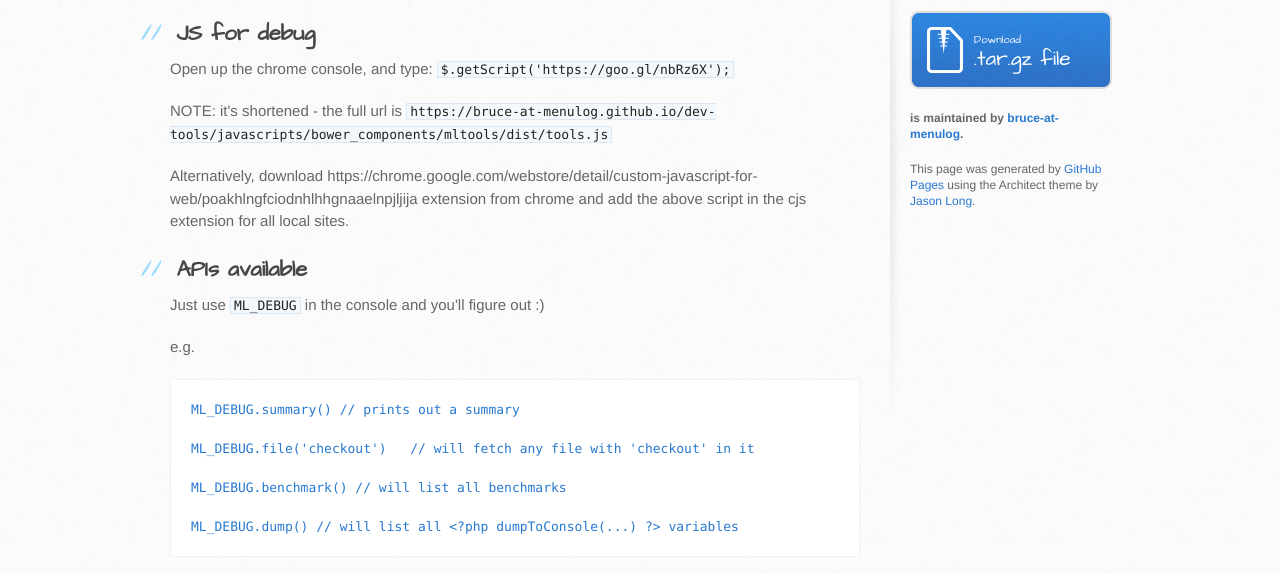
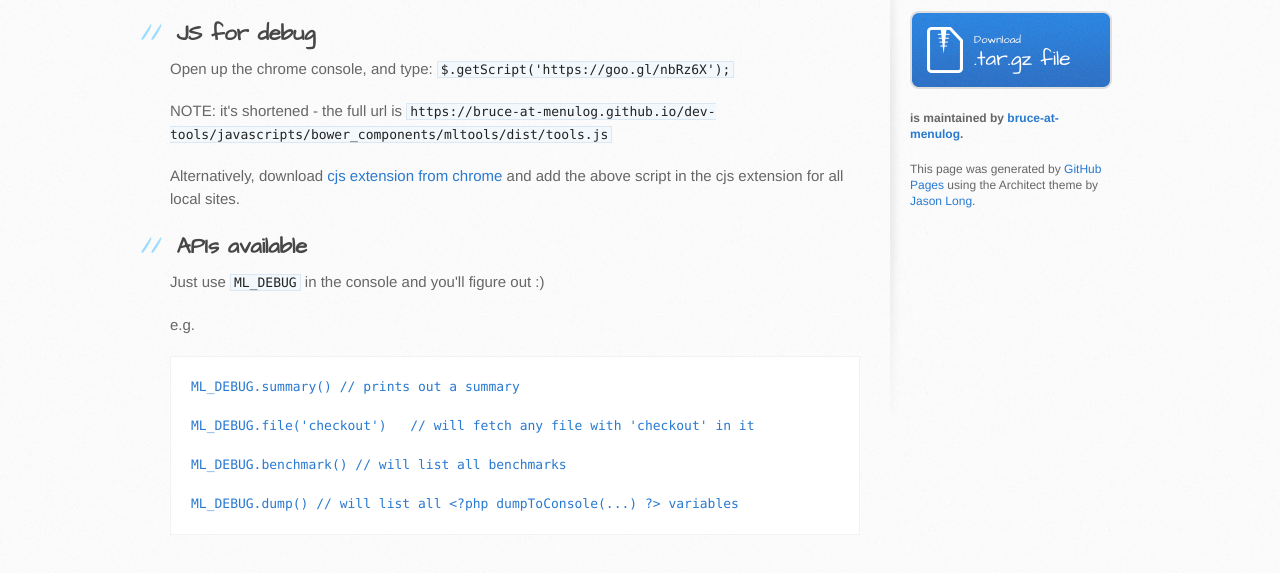
Before and after one commit to coreorm/dev-tools, a plain HTML site: page index.html in a window 1280 px wide. Shown: the part 321-894 px from the top of the page. Drawn offline with Linux system fonts and the light colour scheme.

Commit message:
Update index.html

```diff
--- a/index.html
+++ b/index.html
@@ -42,8 +42,8 @@
 
 <p>NOTE: it's shortened - the full url is <code>https://bruce-at-menulog.github.io/dev-tools/javascripts/bower_components/mltools/dist/tools.js</code></p>
 
-<p>Alternatively, download https://chrome.google.com/webstore/detail/custom-javascript-for-web/poakhlngfciodnhlhhgnaaelnpjljija
-extension from chrome and add the above script in the cjs extension for all local sites.</p>
+<p>Alternatively, download <a href="https://chrome.google.com/webstore/detail/custom-javascript-for-web/poakhlngfciodnhlhhgnaaelnpjljija" target="_blank"> cjs
+extension from chrome</a> and add the above script in the cjs extension for all local sites.</p>
 
 <h2>
 <a id="apis-available" class="anchor" href="#apis-available" aria-hidden="true"><span aria-hidden="true" class="octicon octicon-link"></span></a>APIs available</h2>
```
